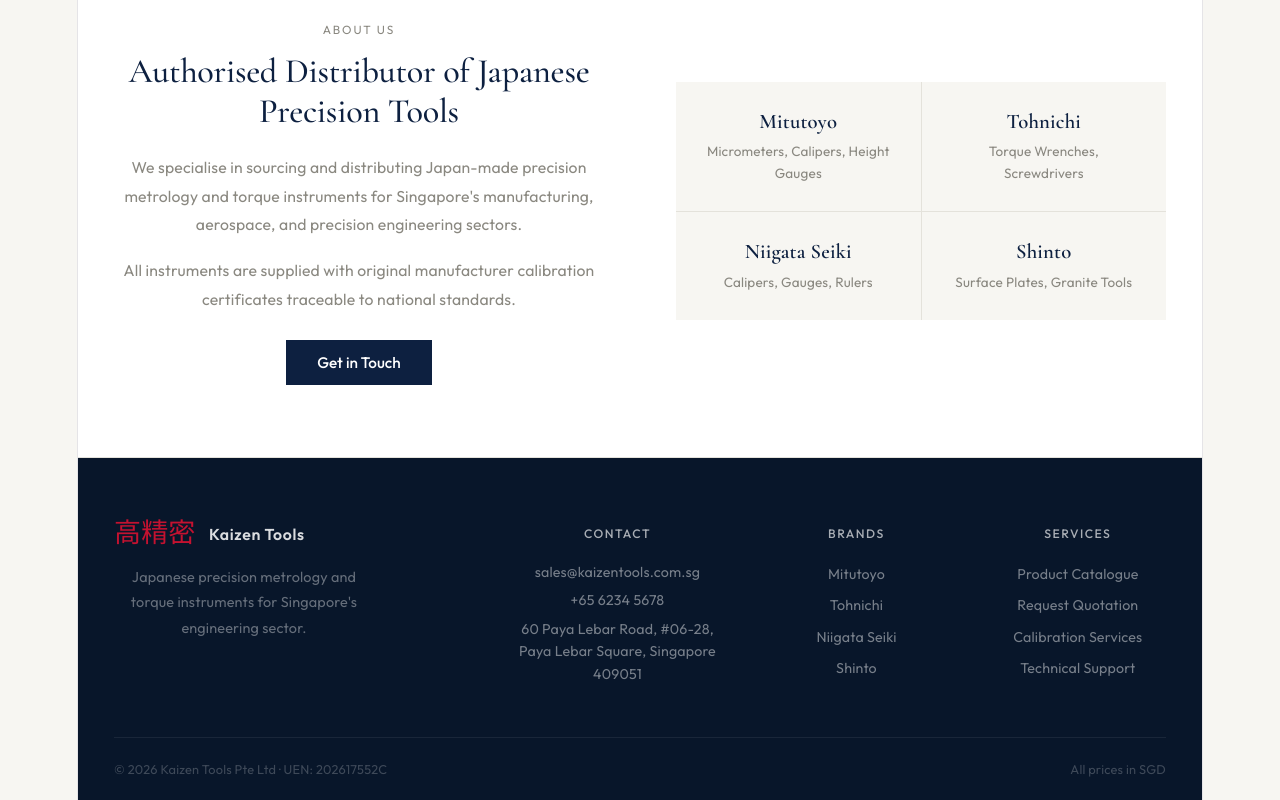
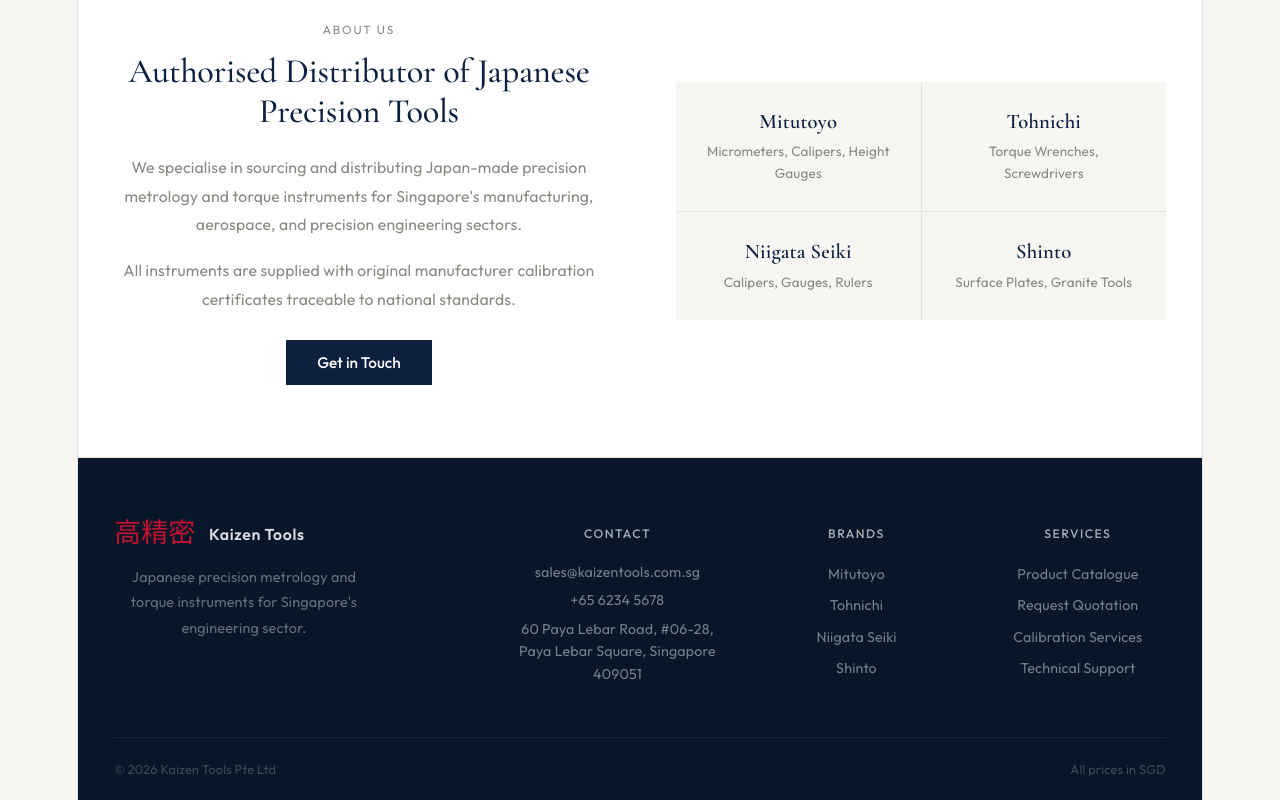
Before and after one commit to sohzeyu/kosei, a React (Vite) app: page / in a window 1280 px wide. Shown: the part 2289-3089 px from the top of the page. Built offline with nearby package versions, Linux system fonts and the light colour scheme.

Commit message:
Removed UEN number

```diff
--- a/src/App.tsx
+++ b/src/App.tsx
@@ -26,7 +26,7 @@
    DATA LAYER — swap fetch() / API call here in production
    ═══════════════════════════════════════════════════════════ */
 const BRAND = {
-  nameJa: "改善",
+  nameJa: "高精密",
   name: "Kaizen Tools",
   tagline: "Japanese Precision Engineering · Singapore",
   email: "sales@kaizentools.com.sg",
@@ -446,7 +446,7 @@
             </div>
           </div>
           <div style={{ maxWidth: 1280, margin: "0 auto", padding: "1rem 0", borderTop: "1px solid rgba(255,255,255,.07)", fontSize: "0.71rem", color: "rgba(255,255,255,.22)", display: "flex", justifyContent: "space-between", flexWrap: "wrap", gap: "0.5rem" }}>
-            <span>© 2026 Kaizen Tools Pte Ltd · UEN: {BRAND.uen}</span>
+            <span>© 2026 Kaizen Tools Pte Ltd</span>
             {/* <span>© 2026 Kaizen Tools Pte Ltd · UEN: {BRAND.uen} · GST Reg: {BRAND.gst}</span> */}
             <span>All prices in SGD</span>
           </div>
```
